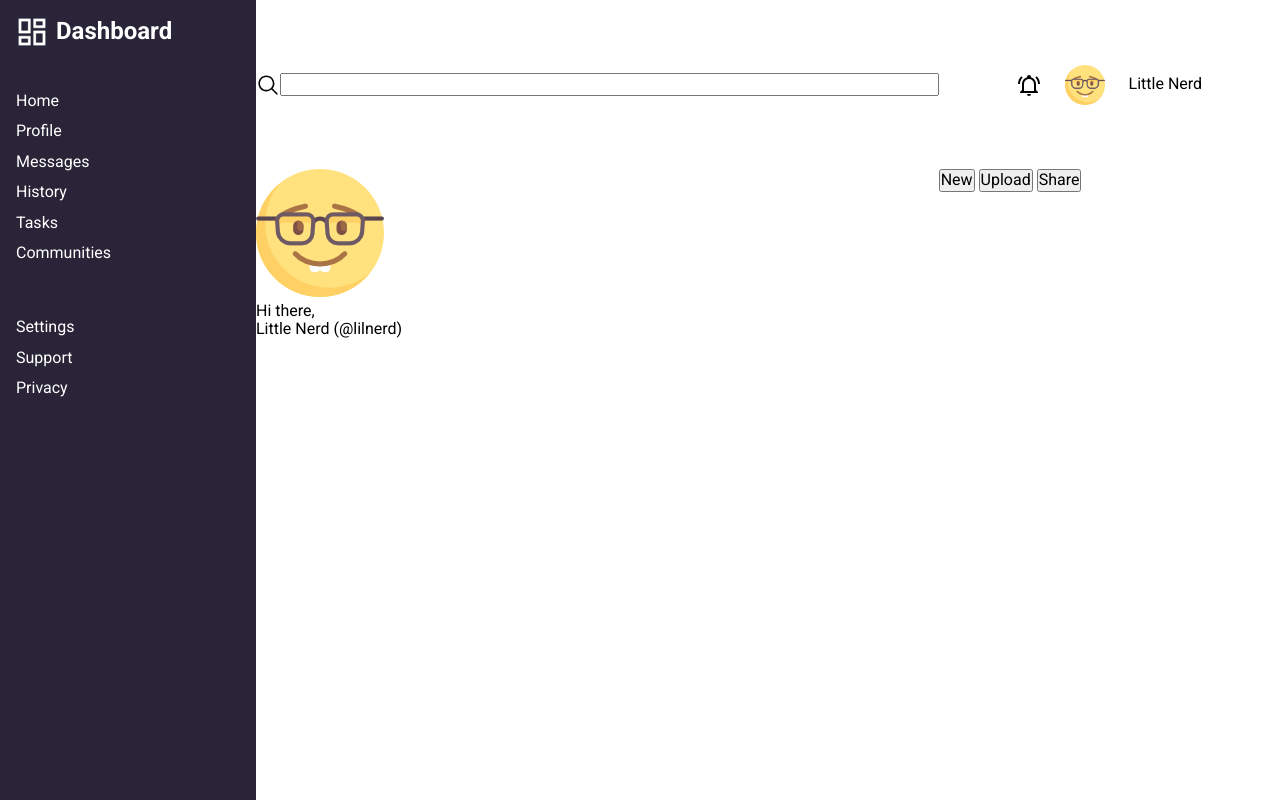
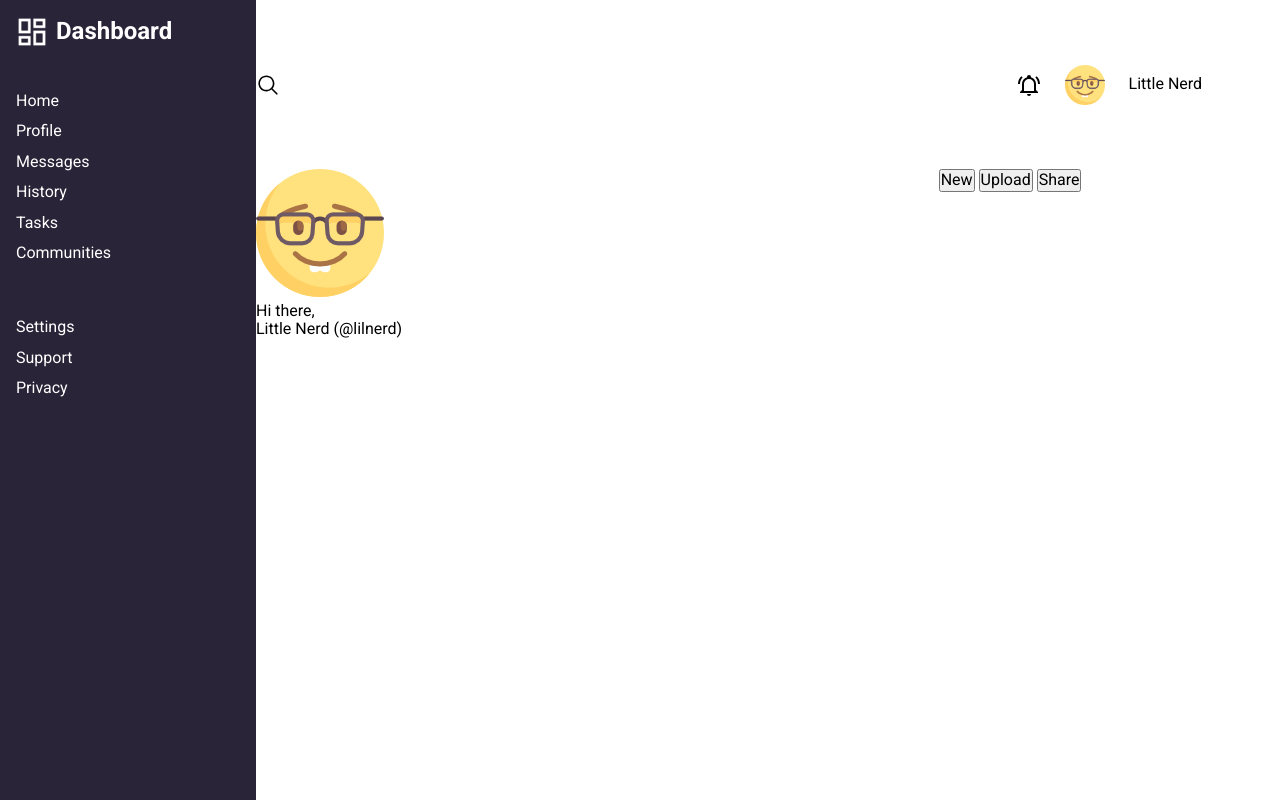
Before and after one commit to aleksapetrovic2907/odin-7-admin-dashboard, a plain HTML site: page index.html in a window 1280 px wide. Drawn offline with Linux system fonts and the light colour scheme.

Commit message:
apply border styling to search input

```diff
--- a/styles/style.css
+++ b/styles/style.css
@@ -104,6 +104,8 @@ body {
 
 .search > input {
     flex: 1;
+    border-radius: 32px;
+    border: none;
 }
 
 .profile-menu {
```
